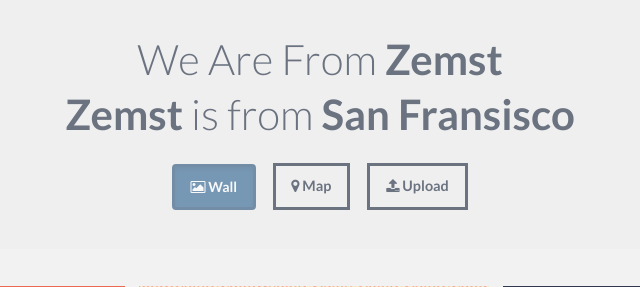
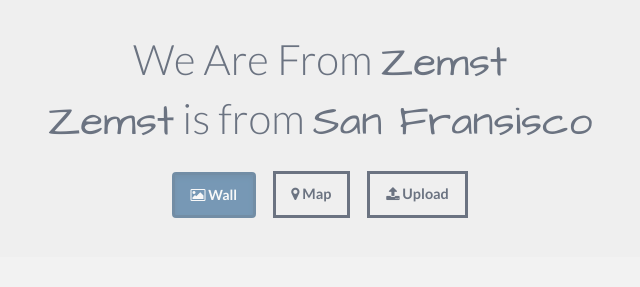
Before and after one commit to nickdejaeger/wafz, a PHP site: page /index.php in a window 1280 px wide. Shown: the top 287 px of the page, without its empty margins (320-960 px from the left). Run offline with PHP 8.4, Linux system fonts and the light colour scheme; some libraries are stand-ins or nearby versions.

Commit message:
include new font

```diff
--- a/assets/css/default.css
+++ b/assets/css/default.css
@@ -54,7 +54,8 @@ a:active {
 }
 
 .container > header span {
-	font-weight: 700;
+	font-family: 'Architects Daughter';
+	font-weight: 100;
 }
 
 .container > header h2 {
--- a/header.php
+++ b/header.php
@@ -20,6 +20,7 @@
 	<link rel="shortcut icon" href="../favicon.ico">
 
 	<link rel="stylesheet" href="https://maxcdn.bootstrapcdn.com/font-awesome/4.4.0/css/font-awesome.min.css">
+	<link href='https://fonts.googleapis.com/css?family=Architects+Daughter' rel='stylesheet' type='text/css'>
 	<link rel="stylesheet" type="text/css" href="assets/css/bootstrap.min.css">
 	<link rel="stylesheet" type="text/css" href="assets/css/default.css" />
 	<link rel="stylesheet" type="text/css" href="assets/css/component.css" />
```
